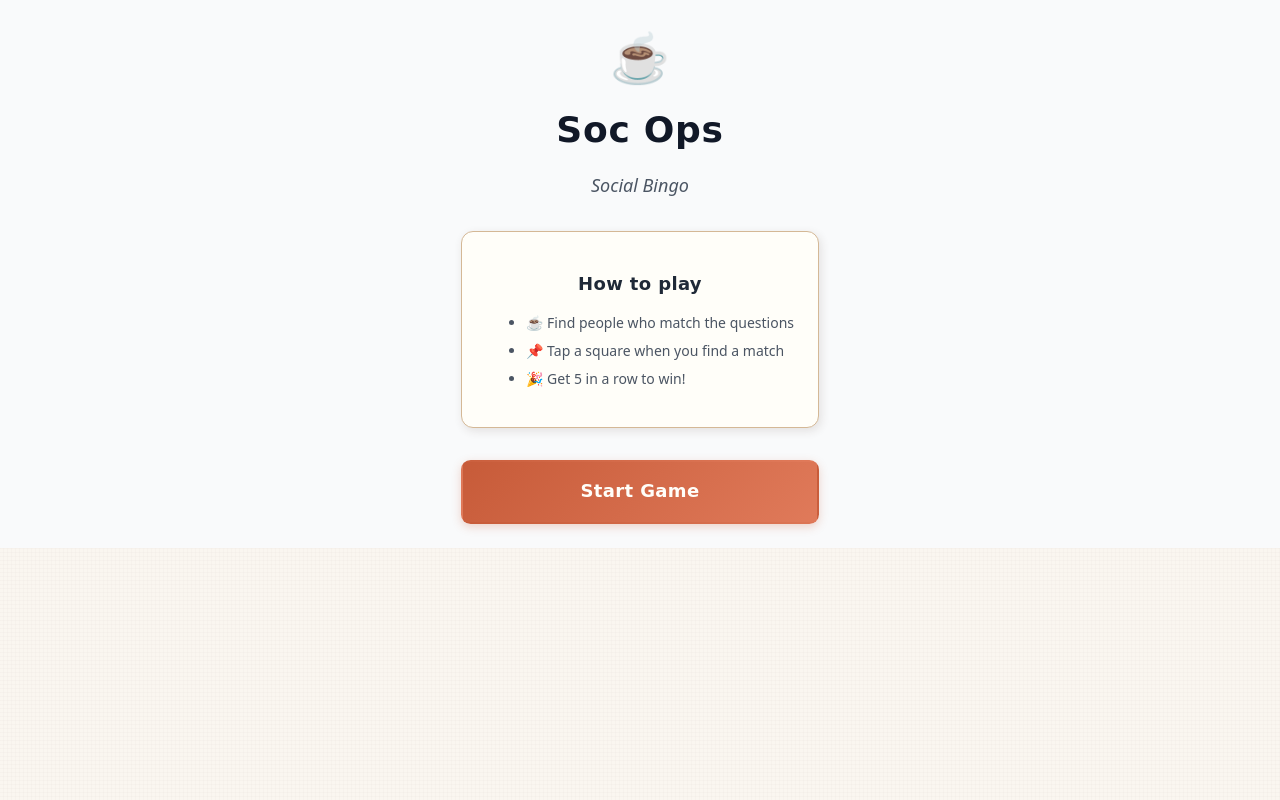
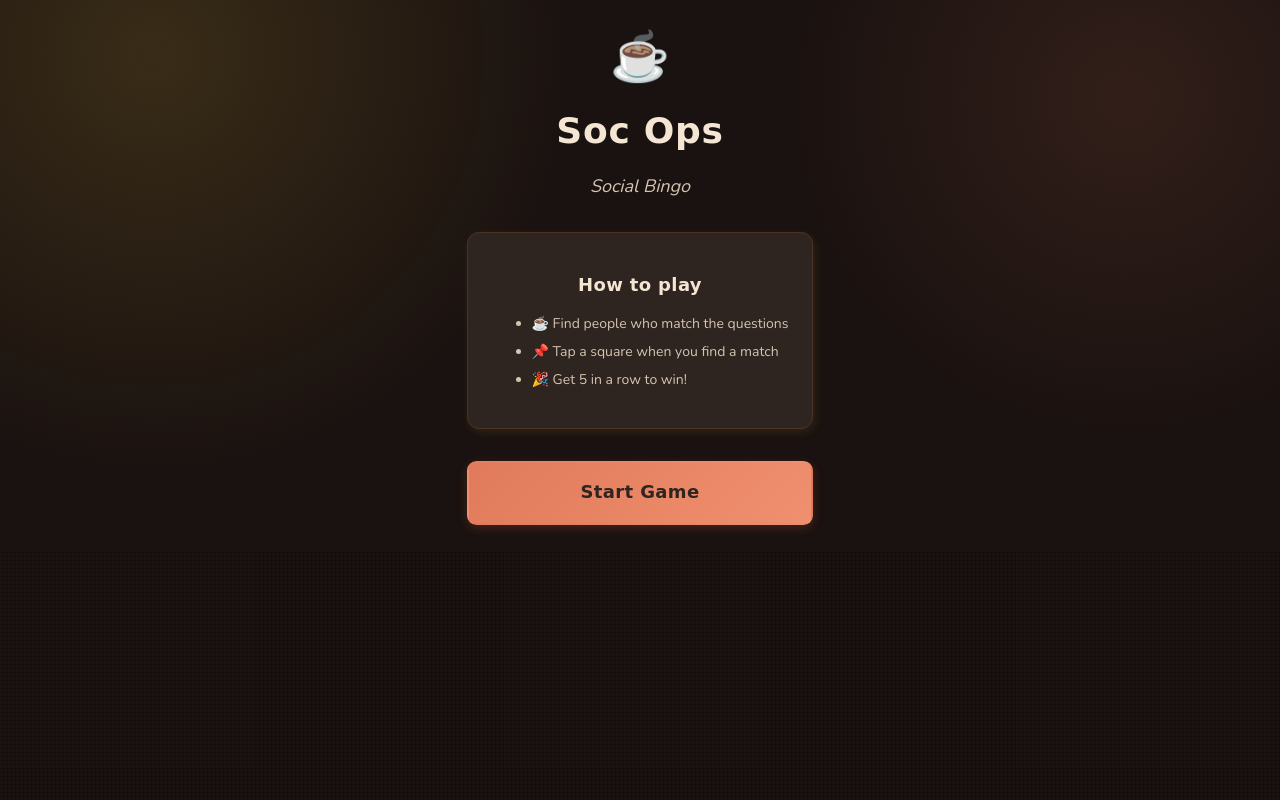
Before and after one commit to dianeshan/my-soc-ops-python, a FastAPI app: page / in a window 1280 px wide. Run offline with FastAPI, Linux system fonts and the light colour scheme.

Commit message:
feat: apply dark roast theme palette and landing page styling
Agent-Logs-Url: https://github.com/dianeshan/my-soc-ops-python/sessions/b41d1c59-a202-42d8-a5b8-7c7eaf53e44d

Co-authored-by: dianeshan <59817704+dianeshan@users.noreply.github.com>

```diff
--- a/app/static/css/app.css
+++ b/app/static/css/app.css
@@ -27,24 +27,24 @@
 
 /* --- Design Tokens --- */
 :root {
-    --cream:        #faf6f0;
-    --linen:        #f3ece2;
-    --cork:         #d4b896;
-    --cork-dark:    #b89a72;
-    --espresso:     #3e2723;
-    --espresso-mid: #5d4037;
-    --espresso-light: #8d6e63;
-    --terracotta:   #c75b39;
-    --terracotta-light: #e07a5a;
-    --sage:         #a8c5a0;
-    --sage-dark:    #7da574;
-    --sage-light:   #dcecd8;
+    --cream:        #1a1210;
+    --linen:        #2a1f1a;
+    --cork:         #4a3525;
+    --cork-dark:    #3a2a1a;
+    --espresso:     #f5e6d3;
+    --espresso-mid: #d4c4b0;
+    --espresso-light: #a89080;
+    --terracotta:   #e07a5a;
+    --terracotta-light: #f09070;
+    --sage:         #3f6a3f;
+    --sage-dark:    #5a9a5a;
+    --sage-light:   #2d4a2d;
     --mustard:      #d4a843;
-    --mustard-light:#f5e6b8;
-    --mustard-dark: #b8922e;
-    --paper:        #fffef9;
-    --paper-shadow: rgba(62, 39, 35, 0.12);
-    --overlay:      rgba(62, 39, 35, 0.55);
+    --mustard-light:#4a3a10;
+    --mustard-dark: #f5c842;
+    --paper:        #2e2420;
+    --paper-shadow: rgba(212, 168, 67, 0.12);
+    --overlay:      rgba(10, 8, 6, 0.75);
     --coffee-brown: #6f4e37;
     --coffee-light: #a67c52;
     --latte-cream:  #f5e6d3;
@@ -69,15 +69,15 @@ body {
             0deg,
             transparent,
             transparent 3px,
-            rgba(62, 39, 35, 0.018) 3px,
-            rgba(62, 39, 35, 0.018) 4px
+            rgba(0, 0, 0, 0.18) 3px,
+            rgba(0, 0, 0, 0.18) 4px
         ),
         repeating-linear-gradient(
             90deg,
             transparent,
             transparent 3px,
-            rgba(62, 39, 35, 0.018) 3px,
-            rgba(62, 39, 35, 0.018) 4px
+            rgba(0, 0, 0, 0.18) 3px,
+            rgba(0, 0, 0, 0.18) 4px
         );
 }
 
@@ -396,9 +396,9 @@ button:active .active\:bg-accent-light { background-color: var(--terracotta-ligh
 
 /* --- Cozy Header --- */
 .cozy-header {
-    background: var(--paper);
-    border-bottom: 2px solid var(--linen);
-    box-shadow: 0 1px 4px var(--paper-shadow);
+    background: linear-gradient(180deg, #322722 0%, var(--paper) 100%);
+    border-bottom: 2px solid var(--cork);
+    box-shadow: 0 1px 4px rgba(0, 0, 0, 0.35), 0 0 18px var(--paper-shadow);
 }
 
 /* --- How To Play Card --- */
@@ -635,11 +635,11 @@ button:active .active\:bg-accent-light { background-color: var(--terracotta-ligh
 
 .modal-card {
     background: var(--paper);
-    border: 2px solid var(--cork);
+    border: 2px solid var(--mustard-light);
     border-radius: 1rem;
     box-shadow:
-        0 0 40px rgba(212, 168, 67, 0.2),
-        0 12px 28px rgba(62, 39, 35, 0.18);
+        0 0 44px rgba(245, 200, 66, 0.24),
+        0 14px 36px rgba(0, 0, 0, 0.45);
     animation: modal-pop 0.4s ease-out both;
 }
 @keyframes modal-pop {
@@ -647,166 +647,10 @@ button:active .active\:bg-accent-light { background-color: var(--terracotta-ligh
     60%  { opacity: 1; transform: scale(1.02) translateY(-2px); }
     100% { opacity: 1; transform: scale(1) translateY(0); }
 }
-html,
-body,
-#app {
-    height: 100%;
-    margin: 0;
+
+.landing-page {
+    background-color: var(--cream);
+    background-image:
+        radial-gradient(circle at 12% 10%, rgba(245, 200, 66, 0.14), transparent 34%),
+        radial-gradient(circle at 88% 18%, rgba(224, 122, 90, 0.12), transparent 28%);
 }
-
-body {
-    font-family: system-ui, -apple-system, sans-serif;
-    -webkit-tap-highlight-color: transparent;
-}
-
-/* Tailwind-like utility classes */
-.h-full { height: 100%; }
-.min-h-full { min-height: 100%; }
-.w-full { width: 100%; }
-.w-16 { width: 4rem; }
-.max-w-sm { max-width: 24rem; }
-.max-w-md { max-width: 28rem; }
-.max-w-xs { max-width: 20rem; }
-
-.flex { display: flex; }
-.flex-col { flex-direction: column; }
-.flex-1 { flex: 1 1 0%; }
-.items-center { align-items: center; }
-.justify-center { justify-content: center; }
-.justify-between { justify-content: space-between; }
-
-.grid { display: grid; }
-.grid-cols-5 { grid-template-columns: repeat(5, minmax(0, 1fr)); }
-.gap-1 { gap: 0.25rem; }
-
-.p-1 { padding: 0.25rem; }
-.p-3 { padding: 0.75rem; }
-.p-4 { padding: 1rem; }
-.p-6 { padding: 1.5rem; }
-.px-3 { padding-left: 0.75rem; padding-right: 0.75rem; }
-.px-4 { padding-left: 1rem; padding-right: 1rem; }
-.px-6 { padding-left: 1.5rem; padding-right: 1.5rem; }
-.px-8 { padding-left: 2rem; padding-right: 2rem; }
-.py-1\.5 { padding-top: 0.375rem; padding-bottom: 0.375rem; }
-.py-2 { padding-top: 0.5rem; padding-bottom: 0.5rem; }
-.py-3 { padding-top: 0.75rem; padding-bottom: 0.75rem; }
-.py-4 { padding-top: 1rem; padding-bottom: 1rem; }
-
-.mb-2 { margin-bottom: 0.5rem; }
-.mb-3 { margin-bottom: 0.75rem; }
-.mb-4 { margin-bottom: 1rem; }
-.mb-6 { margin-bottom: 1.5rem; }
-.mb-8 { margin-bottom: 2rem; }
-.mx-auto { margin-left: auto; margin-right: auto; }
-
-.bg-white { background-color: #ffffff; }
-.bg-gray-50 { background-color: #f9fafb; }
-.bg-gray-100 { background-color: #f3f4f6; }
-.bg-amber-100 { background-color: #fef3c7; }
-.bg-amber-200 { background-color: #fde68a; }
-.bg-accent { background-color: #2563eb; }
-.bg-marked { background-color: #dcfce7; }
-.bg-black\/50 { background-color: rgba(0, 0, 0, 0.5); }
-
-.text-white { color: #ffffff; }
-.text-gray-500 { color: #6b7280; }
-.text-gray-600 { color: #4b5563; }
-.text-gray-700 { color: #374151; }
-.text-gray-800 { color: #1f2937; }
-.text-gray-900 { color: #111827; }
-.text-green-600 { color: #16a34a; }
-.text-green-800 { color: #166534; }
-.text-amber-500 { color: #f59e0b; }
-.text-amber-800 { color: #92400e; }
-.text-amber-900 { color: #78350f; }
-
-.text-xs { font-size: 0.75rem; line-height: 1rem; }
-.text-sm { font-size: 0.875rem; line-height: 1.25rem; }
-.text-lg { font-size: 1.125rem; line-height: 1.75rem; }
-.text-3xl { font-size: 1.875rem; line-height: 2.25rem; }
-.text-4xl { font-size: 2.25rem; line-height: 2.5rem; }
-.text-5xl { font-size: 3rem; line-height: 1; }
-
-.font-semibold { font-weight: 600; }
-.font-bold { font-weight: 700; }
-
-.text-center { text-align: center; }
-.text-left { text-align: left; }
-
-.border { border-width: 1px; }
-.border-b { border-bottom-width: 1px; }
-.border-gray-200 { border-color: #e5e7eb; }
-.border-gray-300 { border-color: #d1d5db; }
-.border-amber-400 { border-color: #fbbf24; }
-.border-marked-border { border-color: #22c55e; }
-
-.rounded { border-radius: 0.25rem; }
-.rounded-lg { border-radius: 0.5rem; }
-.rounded-xl { border-radius: 0.75rem; }
-
-.shadow-sm { box-shadow: 0 1px 2px 0 rgba(0, 0, 0, 0.05); }
-.shadow-xl { box-shadow: 0 20px 25px -5px rgba(0, 0, 0, 0.1), 0 10px 10px -5px rgba(0, 0, 0, 0.04); }
-
-.space-y-2 > * + * { margin-top: 0.5rem; }
-
-.fixed { position: fixed; }
-.absolute { position: absolute; }
-.relative { position: relative; }
-.inset-0 { top: 0; right: 0; bottom: 0; left: 0; }
-.top-0\.5 { top: 0.125rem; }
-.right-0\.5 { right: 0.125rem; }
-
-.z-50 { z-index: 50; }
-
-.aspect-square { aspect-ratio: 1 / 1; }
-
-.select-none { user-select: none; }
-
-.transition-all { transition-property: all; transition-timing-function: cubic-bezier(0.4, 0, 0.2, 1); transition-duration: 150ms; }
-.transition-colors { transition-property: color, background-color, border-color; transition-timing-function: cubic-bezier(0.4, 0, 0.2, 1); transition-duration: 150ms; }
-.duration-150 { transition-duration: 150ms; }
-
-button:active .active\:bg-gray-100 { background-color: #f3f4f6; }
-button:active .active\:bg-accent-light { background-color: #3b82f6; }
-
-button {
-    cursor: pointer;
-    border: none;
-    background: none;
-    font: inherit;
-}
-
-button:disabled {
-    cursor: default;
-}
-
-.wrap-break-word {
-    word-break: break-word;
-}
-
-.hyphens-auto {
-    hyphens: auto;
-}
-
-.leading-tight {
-    line-height: 1.25;
-}
-
-.min-h-\[60px\] {
-    min-height: 60px;
-}
-
-@keyframes bounce {
-    0%, 100% {
-        transform: translateY(-25%);
-        animation-timing-function: cubic-bezier(0.8, 0, 1, 1);
-    }
-    50% {
-        transform: translateY(0);
-        animation-timing-function: cubic-bezier(0, 0, 0.2, 1);
-    }
-}
-
-.animate-\[bounce_0\.5s_ease-out\] {
-    animation: bounce 0.5s ease-out;
-}
--- a/app/templates/components/start_screen.html
+++ b/app/templates/components/start_screen.html
@@ -1,5 +1,5 @@
 <div id="game-container">
-<div class="flex flex-col items-center justify-center min-h-full p-6 bg-gray-50 animate-fade-in">
+<div class="landing-page flex flex-col items-center justify-center min-h-full p-6 bg-gray-50 animate-fade-in">
     <div class="text-center max-w-sm">
         <div class="mb-2" style="font-size: 3rem;">☕</div>
         <h1 class="text-4xl font-bold text-gray-900 mb-2 cozy-heading">Soc Ops</h1>
```
Also changed, not shown: tests/test_api.py (+7 -0 lines).
